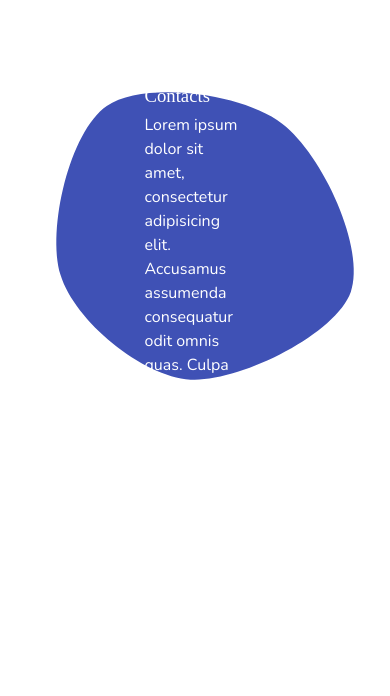
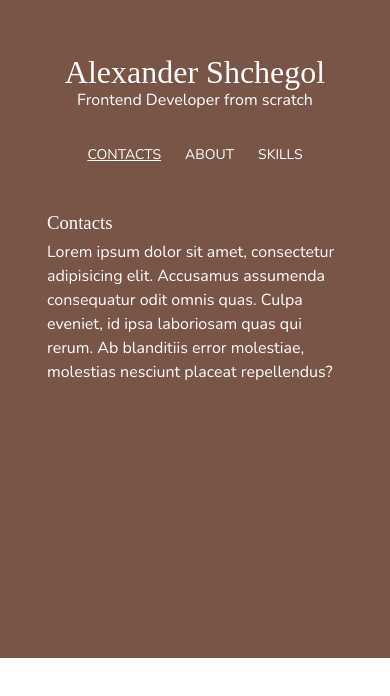
Before and after one commit to shchegol/shchegol-page-vue, a Vue app: page / in a window 390 px wide. Shown: the part 186-882 px from the top of the page. After the commit the page ends 844 px from the top, so only its background shows below. Built offline with nearby package versions, Linux system fonts and the light colour scheme; a web font is replaced by a local one.

Commit message:
### blob resize

```diff
--- a/src/App.vue
+++ b/src/App.vue
@@ -1,7 +1,8 @@
 <template>
-  <div id="app" class="container main-container">
+  <div id="app" class="main-container">
+    <div class="container loading" :class="{done: !loading}">
       <div class="row justify-content-center">
-      <div class="col-6">
+        <div class="col col-md-6">
           <header>
             <div class="row">
               <div class="col text-center">
@@ -16,38 +17,76 @@
           <router-view/>
         </div>
       </div>
+    </div>
 
-    <svg id="svg" viewBox="0 0 1000 1000">
-      <path id="blob" ref="blob"></path>
+    <svg class="blob" viewBox="0 0 1000 1000">
+      <path class="blob__item " ref="blob"></path>
     </svg>
+    <div class="background d-block d-md-none" ref="bg"></div>
   </div>
 </template>
 
 <script>
   import MainMenu from './components/MainMenu'
-  import { createBlob } from './assets/js/common'
+  import {createBlob} from './assets/js/common'
 
   export default {
     components: {MainMenu},
     name: 'App',
-    data () {
+    data() {
       return {
-        blob: null
+        blob: null,
+        loading: true
       }
     },
-    mounted () {
-      let self = this
+    mounted() {
+      if (this.$el.clientWidth > 767) {
+        this.initBlob()
+      } else {
+        window.addEventListener('resize', this.handleResize);
+      }
+
+      this.loading = false
+    },
+    watch: {
+      $route() {
+        this.changeColor()
+      }
+    },
+    methods: {
+      handleResize() {
+        if (this.$el.clientWidth > 767 && this.blob === null) {
+          this.initBlob()
+        }
+      },
+      initBlob() {
+        let self = this;
 
         self.blob = createBlob({
           element: self.$refs.blob,
           numPoints: 5,
           centerX: 500,
           centerY: 500,
-        minRadius: 350,
+          minRadius: 400,
           maxRadius: 425,
-        minDuration: 5,
+          minDuration: 8,
           maxDuration: 10
         })
+      },
+      changeColor() {
+        let colors = [
+          '#f44336', '#E91E63',
+          '#9C27B0', '#673AB7',
+          '#3F51B5', '#2196F3',
+          '#009688', '#4CAF50',
+          '#8BC34A', '#FF9800',
+          '#FF5722', '#795548',
+          '#9E9E9E', '#607D8B'
+        ];
+        let randomNum = Math.floor(Math.random() * colors.length);
+        this.$refs.blob.style.fill = colors[randomNum];
+        this.$refs.bg.style.backgroundColor = colors[randomNum];
+      }
     }
   }
 </script>
--- a/src/assets/scss/components/_blob.scss
+++ b/src/assets/scss/components/_blob.scss
@@ -1,13 +1,14 @@
-#svg {
+.blob {
   z-index: -1;
   position: fixed;
   top: 0;
   left: 0;
   width: 100%;
   height: 100%;
+  min-height: 700px;
+
+  &__item {
+    fill: #3F51B5;
+    transition: fill 2s ease;
+  }
 }
-
-#blob {
-  fill: #3F51B5;
-  transition: fill 2s ease;
-}
--- a/src/assets/scss/layout/_main.scss
+++ b/src/assets/scss/layout/_main.scss
@@ -1,8 +1,37 @@
-.main-container {
-  margin-top: 15%;
-  transition: margin-top .3s ease, max-width .3s ease;
-}
-
 main {
   padding: 2rem;
 }
+
+.main-container {
+  width: 100%;
+  height: 100%;
+  min-height: 700px;
+  position: fixed;
+  top: 0;
+  left: 0;
+  display: flex;
+  align-items: center;
+  align-content: center;
+  justify-content: center;
+  overflow: auto;
+}
+
+.background {
+  z-index: -1;
+  position: fixed;
+  top: 0;
+  left: 0;
+  width: 100%;
+  height: 100%;
+  background-color: #3F51B5;
+  transition: background-color 2s ease;
+}
+
+.loading {
+  opacity: 0;
+  transition: opacity .3s ease;
+
+  &.done {
+    opacity: 1;
+  }
+}
--- a/src/assets/scss/layout/_navigation.scss
+++ b/src/assets/scss/layout/_navigation.scss
@@ -3,11 +3,6 @@
   justify-content: center;
   margin-top: 1rem;
   list-style: none;
-  //border-bottom: 1px solid $gray-300;
-
-  &__item {
-  }
-
 
   &__link {
     display: block;
--- a/src/components/pages/About.vue
+++ b/src/components/pages/About.vue
@@ -16,9 +16,6 @@
 
 <script>
   export default {
-    name: 'skills',
-    mounted() {
-      this.$parent.$refs.blob.style.fill = '#2196F3'
-    }
+    name: 'skills'
   }
 </script>
--- a/src/components/pages/Contacts.vue
+++ b/src/components/pages/Contacts.vue
@@ -16,9 +16,6 @@
 
 <script>
   export default {
-    name: 'contacts',
-    mounted() {
-        this.$parent.$refs.blob.style.fill = '#3F51B5'
-    }
+    name: 'contacts'
   }
 </script>
--- a/src/components/pages/Skills.vue
+++ b/src/components/pages/Skills.vue
@@ -15,12 +15,7 @@
 </template>
 
 <script>
-  import { createBlob } from '../../assets/js/common'
-
   export default {
-    name: 'skills',
-    mounted() {
-      this.$parent.$refs.blob.style.fill = '#E91E63'
-    }
+    name: 'skills'
   }
 </script>
```
Lines whose indentation alone changed are shown as unchanged.
